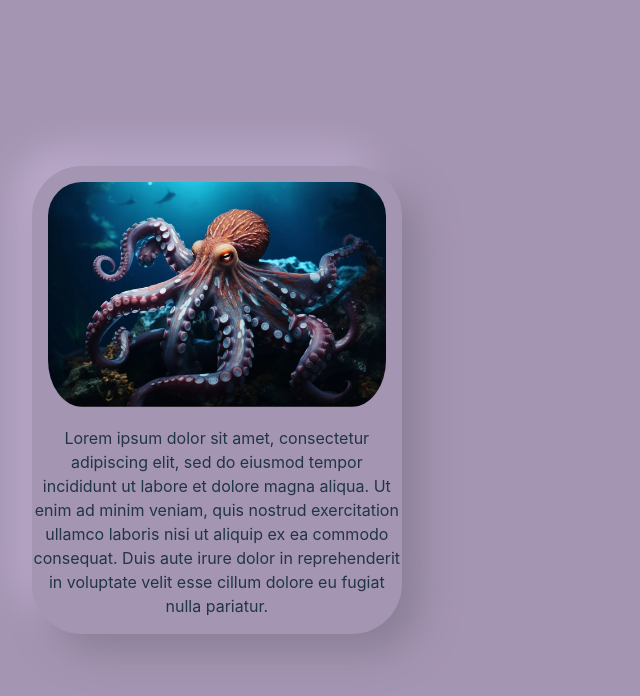
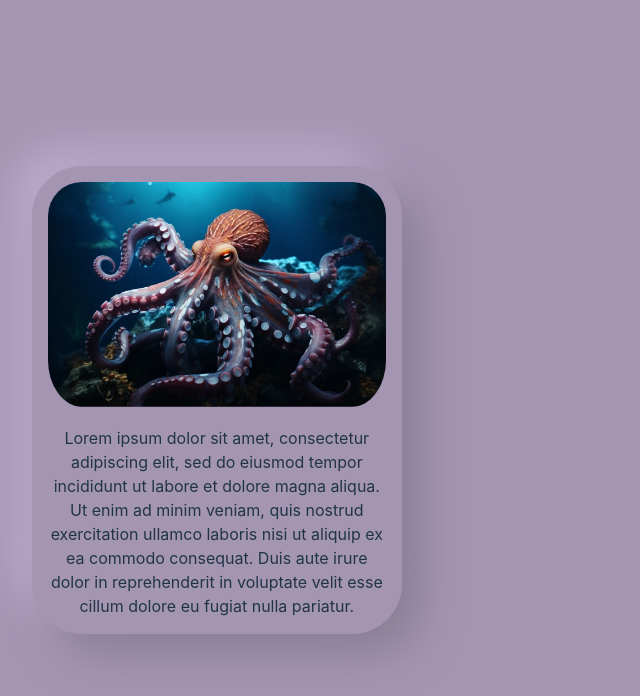
Before and after one commit to Alex-Linden/neuMorphism, a React (Vite) app: page / in a window 1280 px wide. Shown: the top 696 px of the page, without its empty margins (0-640 px from the left). Built offline with nearby package versions, Linux system fonts and the light colour scheme.

Commit message:
more css testing

```diff
--- a/src/Card.jsx
+++ b/src/Card.jsx
@@ -20,8 +20,8 @@ export default function Card({ bgColor = startingHexColor(), media = octopus, te
         flexDirection: "column",
         borderRadius: "50px",
         background: backgroundColor,
-        boxShadow: `18px 18px 36px ${shadows.darkShadow},
-                 -18px -18px 36px ${shadows.lightShadow}`
+        boxShadow: `20px 20px 40px ${shadows.darkShadow},
+                 -20px -20px 40px ${shadows.lightShadow}`
 
     };
     let mediaStyle = {
@@ -33,7 +33,9 @@ export default function Card({ bgColor = startingHexColor(), media = octopus, te
     }
 
     let textStyle = {
-        padding: "auto"
+        paddingRight: "1rem",
+        paddingLeft: "1rem"
+
     }
 
     return (
```
